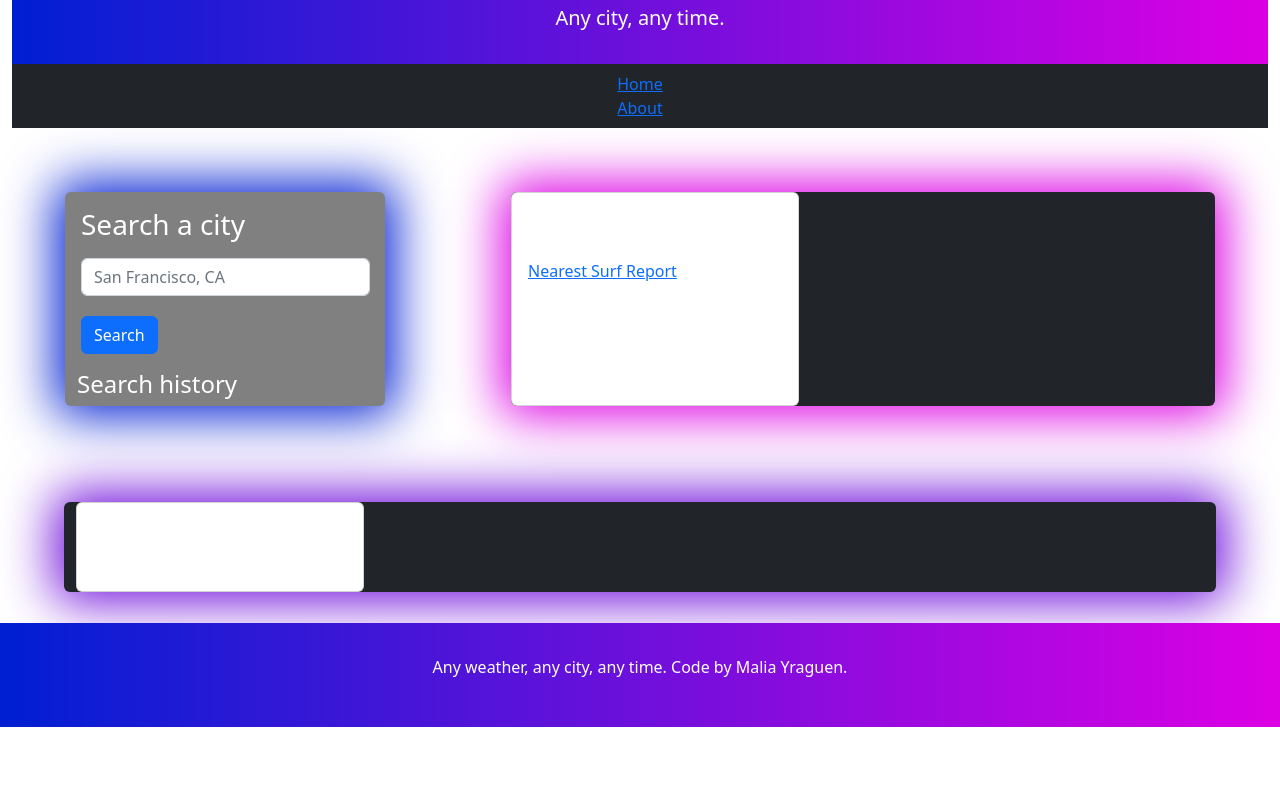
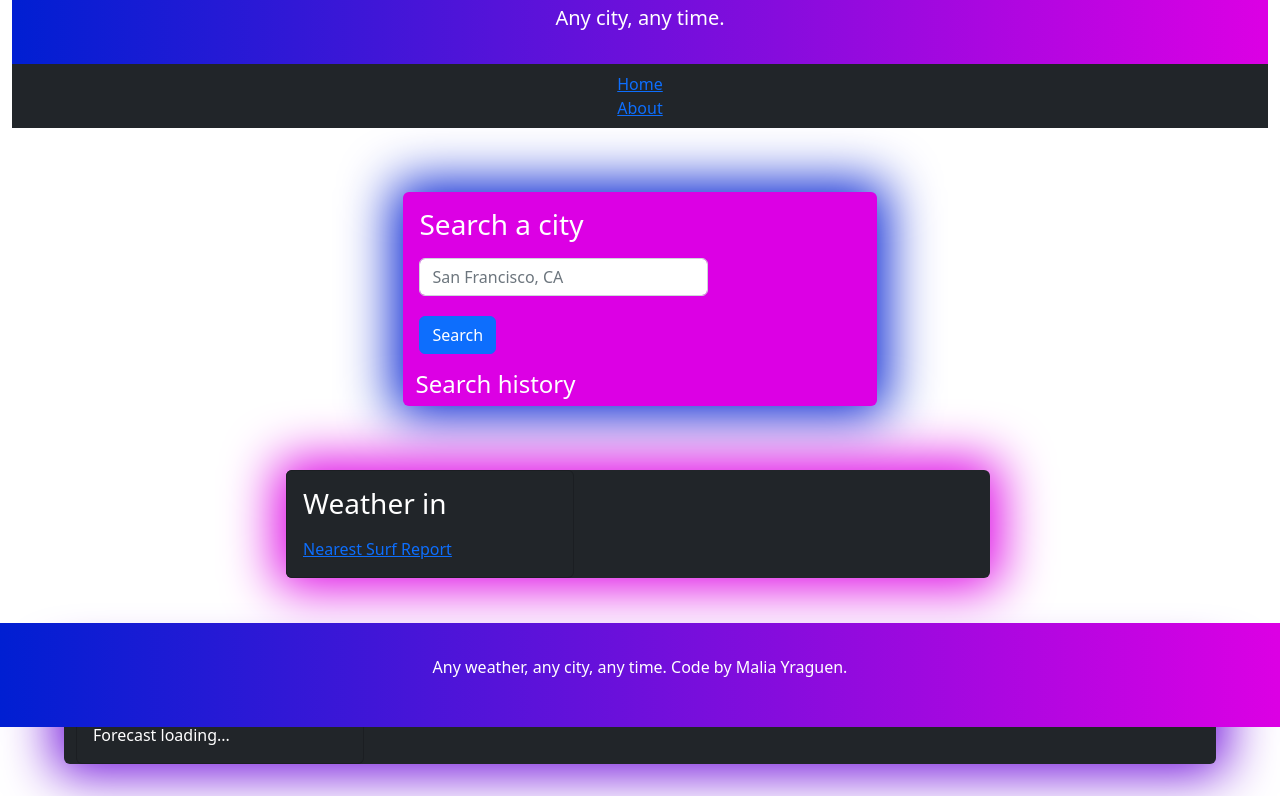
Before and after one commit to malxxy/weather-report, a plain HTML site: page index.html in a window 1280 px wide. Shown: the part 73-869 px from the top of the page. Before the commit the page ends 800 px from the top, so only its background shows below. Drawn offline with nearby package versions, Linux system fonts and the light colour scheme.

Commit message:
dark mode

```diff
--- a/assets/style.css
+++ b/assets/style.css
@@ -9,7 +9,7 @@
 main {
     display: flex;
     flex-wrap: wrap;
-    flex: 1 0 0;
+    flex: 1 1 0;
     justify-content: space-around;
 }
 
--- a/index.html
+++ b/index.html
@@ -27,7 +27,7 @@
     </header>
 
     <main>
-        <section class="search-section d-flex flex-wrap col-3 rounded">
+        <section class="search-section d-flex flex-wrap rounded" style="background-color: #dc00e4;">
             <div class="search-bar">
                 <h3 class="search-heading m-3">Search a city</h3>
                 <input type="city" class="city form-control m-3" id="floatingInput" placeholder="San Francisco, CA">
@@ -39,7 +39,7 @@
             </div>
         </section>
         <section class="dashboard-section d-flex flex-wrap rounded" style="background:#212529;">
-            <div class="card" style="width: 18rem;">
+            <div class="card" style="width: 18rem; background:#212529;">
                 <div class="card-body w-100">
                   <h3 id="city-title" class="card-title text-white">Weather in </h3>
                   <div>
@@ -51,7 +51,7 @@
         </section>
         <section class="forecast-section container d-flex flex-wrap rounded border-dark"
         style="background-color:#212529;">
-          <div class="card" id="forecast-card" style="width: 18rem;">
+          <div class="card" id="forecast-card" style="width: 18rem; background:#212529;">
             <div class="card-body">
               <h5 id="#city-title" class="card-title" style="color:White;">5 Day Forecast</h5>
               <p class="city-text card-text" style="color:White;">Forecast loading...</p>
```
Also changed, not shown: assets/script.js (+8 -0 lines).
